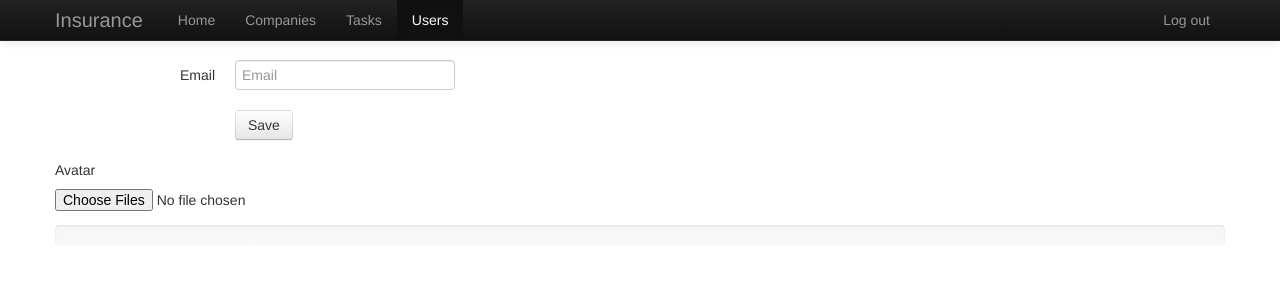
After one commit to chybatronik/task-manager-gae, a Python web app: template templates/users/edit.html in a window 1280 px wide. The commit adds this page. Shown: the top 300 px of the page. Run offline with Jinja, Linux system fonts and the light colour scheme; the template is opened without the code that fills it, so the values that code supplies are empty; some libraries are stand-ins or nearby versions.

Commit message:
add avatar

```diff
--- a/main.py
+++ b/main.py
@@ -31,10 +31,10 @@ application = webapp2.WSGIApplication([
     ('/tasks/(\d+)/edit', EditTaskPage),
     ('/tasks/(\d+)/delete', DeleteTaskPage),
     ('/tasks/(\d+)/blob/(.*)/delete', DeleteBlobFromTask),
-    #('/company/(\d+)/tasks', ShowTasksOfCompanyPage),
 
     ('/users', AllUserInsurancePage),
     ('/users/(\d+)', ShowUserInsurancePage),
+    ('/users/(\d+)/edit', EditUserInsurancePage),
     ('/users/invite', InviteUserInsurancePage),
     ('/users/(\d+)/delete', DeleteUserInsurancePage),
 
--- a/models.py
+++ b/models.py
@@ -83,3 +83,7 @@ class Task(db.Model):
 
 class UserInsurance(db.Model):
     user = db.UserProperty(required=True)
+    avatar = db.BlobProperty()
+
+    def get_avatar(self):
+        return "URL"
--- a/templates/layout/base.html
+++ b/templates/layout/base.html
@@ -2,6 +2,7 @@
 {% autoescape true %}
 <html>
   <head>
+      <meta charset="utf-8">
       <link href="/static/bootstrap/css/bootstrap.css" rel="stylesheet">
       <link href="/static/bootstrap/css/bootstrap-responsive.css" rel="stylesheet">
       <link href="/static/css/styles.css" rel="stylesheet">
--- /dev/null
+++ b/templates/users/edit.html
@@ -0,0 +1,55 @@
+{% extends "layout/base.html" %}
+
+{% block content %}
+
+<form class="form-horizontal" action="/users/{{user_insurance.key().id()}}/edit" method="post" enctype="multipart/form-data" >
+
+  <div class="control-group">
+    <label class="control-label" for="inputEmail">Email</label>
+    <div class="controls">
+      <input type="text" name="email" id="inputEmail" placeholder="Email" value="{{ user_insurance.user.email() }}">
+    </div>
+  </div>
+
+
+
+  <div class="control-group">
+    <div class="controls">
+      <button type="submit" class="btn">Save</button>
+    </div>
+  </div>
+</form>
+
+  <div class="control-group">
+    <label class="control-label" for="inputAvatar">Avatar</label>
+    <div class="controls">
+      <input id="fileupload" type="file" name="files[]" multiple="">
+    </div>
+  </div>
+  <div id="progress" class="progress progress-success progress-striped">
+        <div class="bar"></div>
+    </div>
+    <!-- The container for the uploaded files -->
+    <div id="files" class="files"></div>
+<script>
+$('document').ready(function() {
+
+    $('#fileupload').fileupload({
+        url: "/uploads",
+        done: function (e, data) {
+            $.each(data.result.files, function (index, file) {
+                $('<p/>').text(file.name).appendTo('#files');
+            });
+        },
+        progressall: function (e, data) {
+            var progress = parseInt(data.loaded / data.total * 100, 10);
+            $('#progress .bar').css(
+                'width',
+                progress + '%'
+            );
+        }
+    });
+});
+</script>
+
+{% endblock %}
--- a/templates/users/index.html
+++ b/templates/users/index.html
@@ -7,8 +7,9 @@
 
       {% for user in users %}
         <tr>
-            <td class="span2"><a href="/users/{{ user.key().id()}}">{{ user.user.email() }}</a></td>
-            <td class="span2">{{ user.user.nickname() }}</td>
+            <td ><a href="/users/{{ user.key().id()}}">{{ user.user.email() }}</a></td>
+            <td >{{ user.user.nickname() }}</td>
+             <td class="span1"><a href="users/{{user.key().id()}}/edit" class="btn btn-mini">Edit</a></td>
             <td class="span1">
               <form action="/users/{{ user.key().id()}}/delete" method="post" class="not_visible">
                 <button type="submit" class="btn btn-mini delete">Delete</button>
--- a/templates/users/show.html
+++ b/templates/users/show.html
@@ -8,6 +8,10 @@
   <dt>Email</dt>
   <dd>{{ user_insurance.user.email() }}</dd>
 
+{% if user_insurance.avatar %}
+  <dt>Avatar</dt>
+  <dd>{{ user_insurance.get_avatar()}}</dd
+{% endif %}
 </dl>
 
 <a class="btn btn-info" href="/users">All</a>
```
Also changed, not shown: controllers/user_controller.py (+21 -1 lines), test/test_company.py (+2 -2 lines), test/test_task.py (+1 -1 lines), test/test_user.py (added, +27 -0 lines), static/img/default-avatar.jpg (added), 1 other file.
